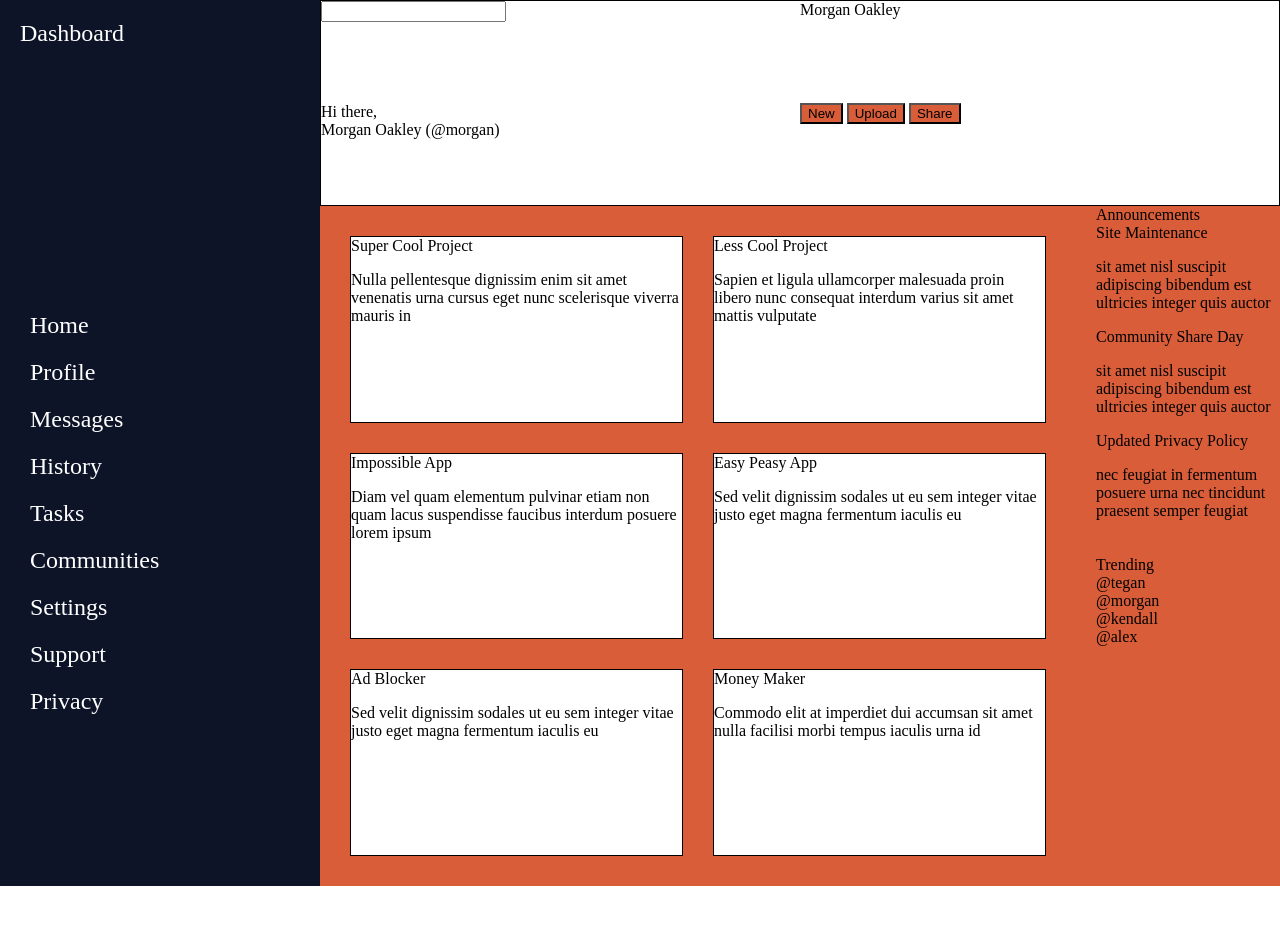
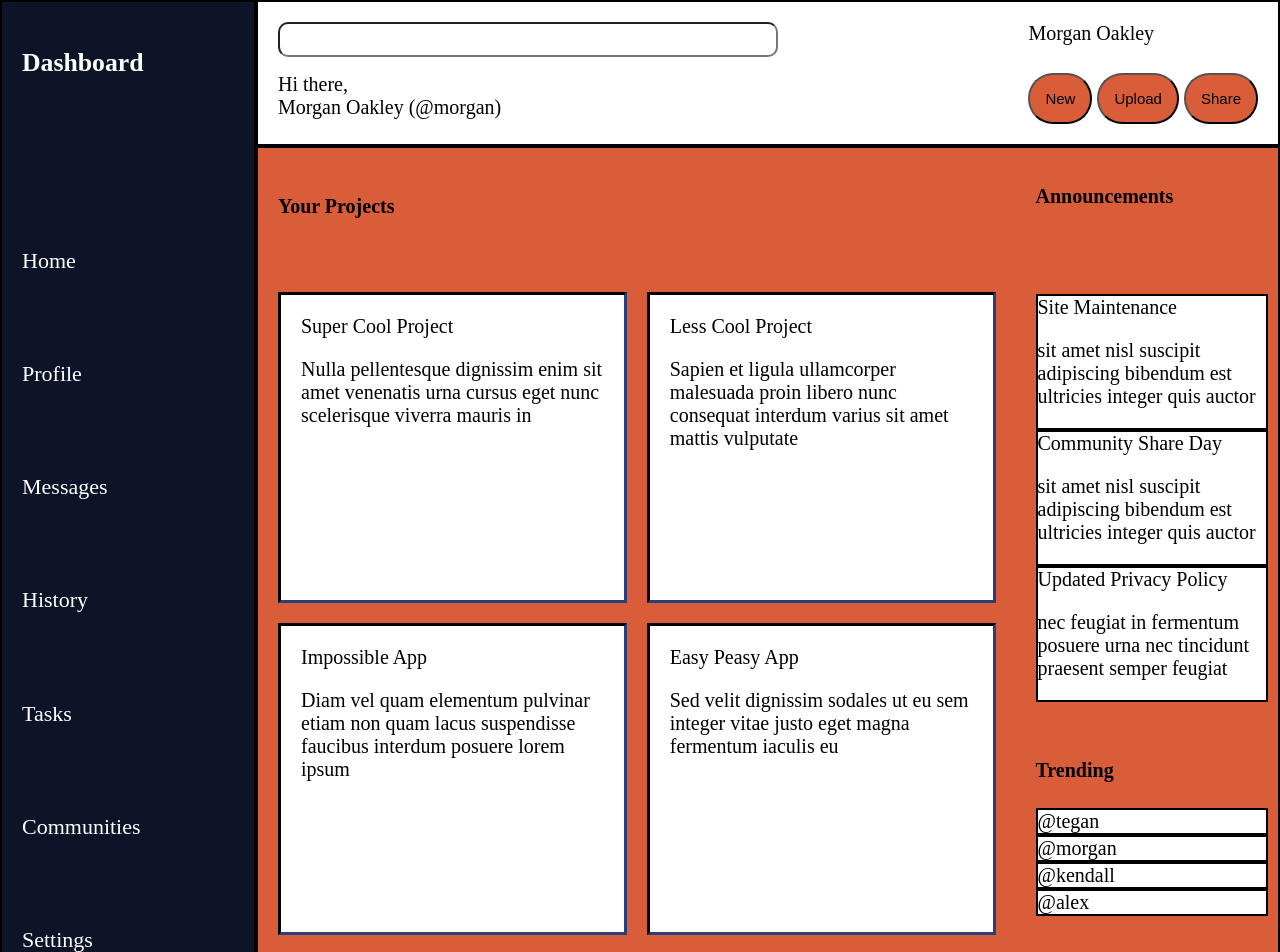
Before and after one commit to melinabed/Admin_Dashboard, a plain HTML site: page index.html in a window 1280 px wide. Shown: the top 952 px of the page. Before the commit the page ends 886 px from the top, so only its background shows below. Drawn offline with Linux system fonts and the light colour scheme.

Commit message:
updated content positioning

```diff
--- a/index.html
+++ b/index.html
@@ -27,23 +27,20 @@
         </div>
     </div>
     <div class="sidebar">
-        <div class="dash">Dashboard</div>
-        <div class="home">
-            <div>Home</div>
-            <div>Profile</div>
-            <div>Messages</div>
-            <div>History</div>
-            <div>Tasks</div>
-            <div>Communities</div>
-        </div>
-        <div class="other">
-            <div>Settings</div>
-            <div>Support</div>
-            <div>Privacy</div>
-        </div>
+        <h3>Dashboard</h3>
+        <div class="home">Home</div>
+        <div class="profile">Profile</div>
+        <div class="msgs">Messages</div>
+        <div class="hist">History</div>
+        <div class="task">Tasks</div>
+        <div class="comm">Communities</div>
+        <div class="sets">Settings</div>
+        <div class="supp">Support</div>
+        <div class="priv">Privacy</div>
     </div>
     <div class="content">
         <div class="projects">
+            <h4>Your Projects</h4>
             <div>Super Cool Project
                 <p>Nulla pellentesque dignissim enim sit amet venenatis urna cursus eget nunc scelerisque viverra mauris in</p>
             </div>
@@ -63,7 +60,8 @@
                 <p>Commodo elit at imperdiet dui accumsan sit amet nulla facilisi morbi tempus iaculis urna id</p>
             </div>
         </div>
-        <div class="info">Announcements
+        <div class="info">
+            <h4>Announcements</h4>
             <div>Site Maintenance
                 <p>sit amet nisl suscipit adipiscing bibendum est ultricies integer quis auctor</p>
             </div>
@@ -74,7 +72,8 @@
                 <p>nec feugiat in fermentum posuere urna nec tincidunt praesent semper feugiat</p>
             </div>
         </div>
-        <div class="trends">Trending
+        <div class="trends">
+            <h4>Trending</h4>
             <div>@tegan</div>
             <div>@morgan</div>
             <div>@kendall</div>
--- a/style.css
+++ b/style.css
@@ -4,22 +4,63 @@ html {
     margin: 0;
 }
 
+/*Initial Page Layout*/
 .page {
     display: grid;
-    grid-template-columns: 1fr 3fr;
+    grid-template-columns: 1fr 4fr;
     grid-template-rows: 1fr;
 }
 
+
+
+/*Header*/
 .header {
     grid-column: 2/3;
+    grid-row: 1/2;
     display: grid;
     grid-template-rows: 1fr 1fr;
     grid-template-columns: 1fr 1fr;
     background-color: white;
-    border: 1px solid black;
+    border: 2px solid black;
+    padding: 20px;
+    font-size: 20px;
 }
 button {
+    border-radius: 25px;
+    padding: 15px;
     background-color: #D95D39;
+    font-size: 15px;
+}
+input {
+    width: 500px;
+    border-radius: 10px;
+    padding: 8px;
+}
+.header > div.name {
+    grid-column-start: 3;
+}
+.header > div.buttons {
+    grid-column-start: 3;
+}
+
+
+
+
+
+/*Left Menu*/
+.sidebar {
+    grid-row: 1/3;
+    background-color: #0E1428;
+    color: white;
+    display: grid;
+    grid-template-rows: repeat(11, 1fr);
+    padding: 20px;
+    font-size: 22px;
+    border: 2px solid black;
+    text-align: left;
+}
+.sidebar > h3 {
+    grid-row: 1/3;
 }
 
 
@@ -27,48 +68,56 @@ button {
 
 
 
-
-
-.sidebar {
-    grid-row: 1/3;
-    background-color: #0E1428;
-    color: white;
+/*Body Content*/
+.content {
+    grid-area: 2/2/3/3;
     display: grid;
-    grid-template-rows: repeat(3, 1fr);
+    grid-template-columns: 3fr 1fr;
+    grid-template-rows: 1fr 1fr;
+    background-color: #D95D39;
+    gap: 10px;
+    font-size: 20px;
+    border: 2px solid black;
+}
+div.projects {
+    grid-area: 1/1/3/2;
+    display: grid;
+    grid-template-columns: 1fr 1fr;
+    grid-template-rows: 1fr repeat(3, 3fr);
+    gap: 20px;
     padding: 20px;
-    font-size: 24px;
 }
-.sidebar > div > div {
-   padding: 10px;
+div.projects > h4 {
+    grid-column: 1/3;
+}
+div.projects > div {
+    background-color: white;
+    border-style: inset;
+    border-color: #0E1428;
+    padding: 20px;
 }
 
 
+div.info {
+    grid-area: 1/2/2/3;
+    display: grid;
+    grid-template-rows: 1fr repeat(3, 1fr);
+    padding: 10px;
+}
+div.info > div {
+    background-color: white;
+    border: 2px solid black;
+}
 
 
-
-
-
-
-
-.content {
+div.trends {
     grid-area: 2/2/3/3;
-    background-color: rgb(167, 255, 167);
     display: grid;
-    grid-template-columns: 1fr 1fr 0.5fr;
-    grid-template-rows: 1fr 1fr;
-    background-color: #D95D39;
-    gap: 20px;
+    grid-template-rows: 1fr repeat(4, 2fr);
+    padding: 10px;
+    height: 100px;
 }
-.content > div.projects {
-    grid-area: 1/1/3/3;
-    display: grid;
-    grid-template-columns: 1fr 1fr;
-    grid-template-rows: repeat(3, 1fr);
-    background-color: #D95D39;
-    padding: 30px;
-    gap: 30px;
+div.trends > div {
+    background-color: white;
+    border: 2px solid black;
 }
-.content > div.projects > div {
-    background-color: rgb(255, 255, 255);
-    border: 1px solid black;
-}
```
Also changed, not shown: home.svg (added).
